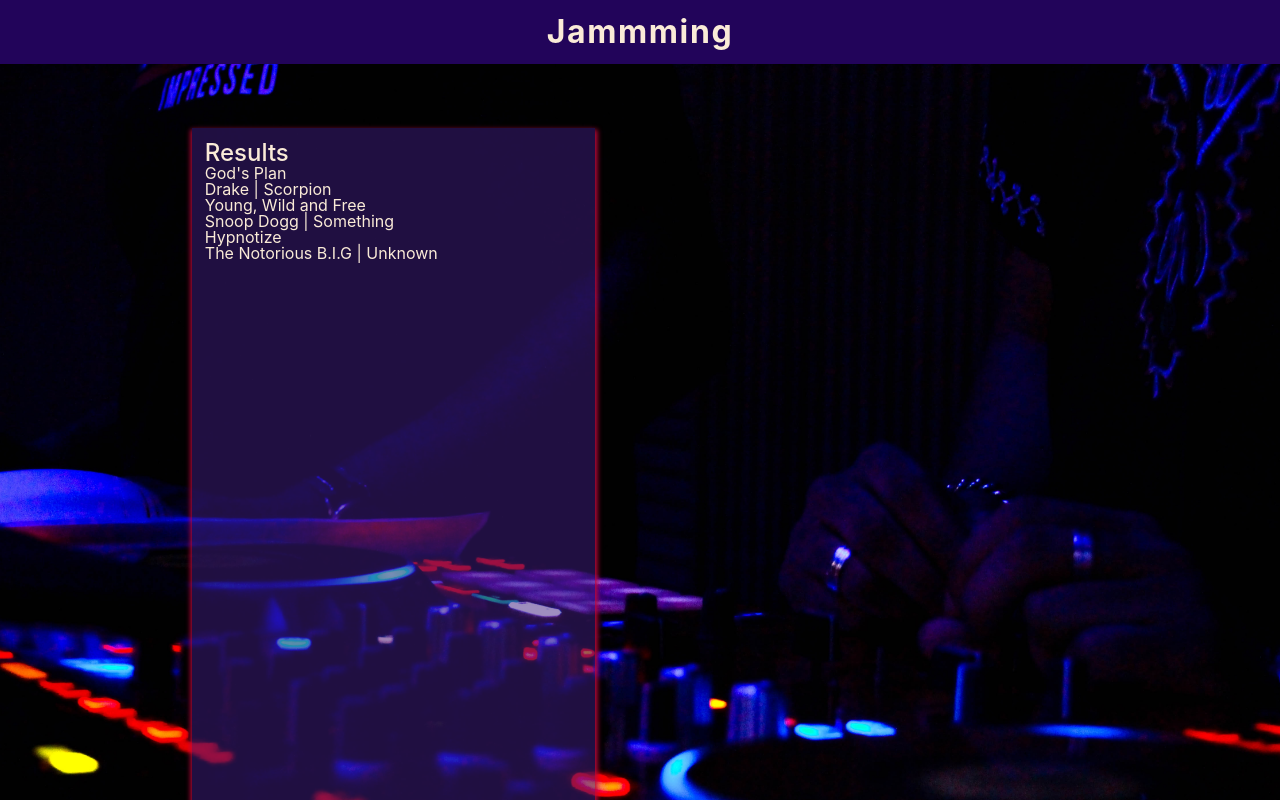
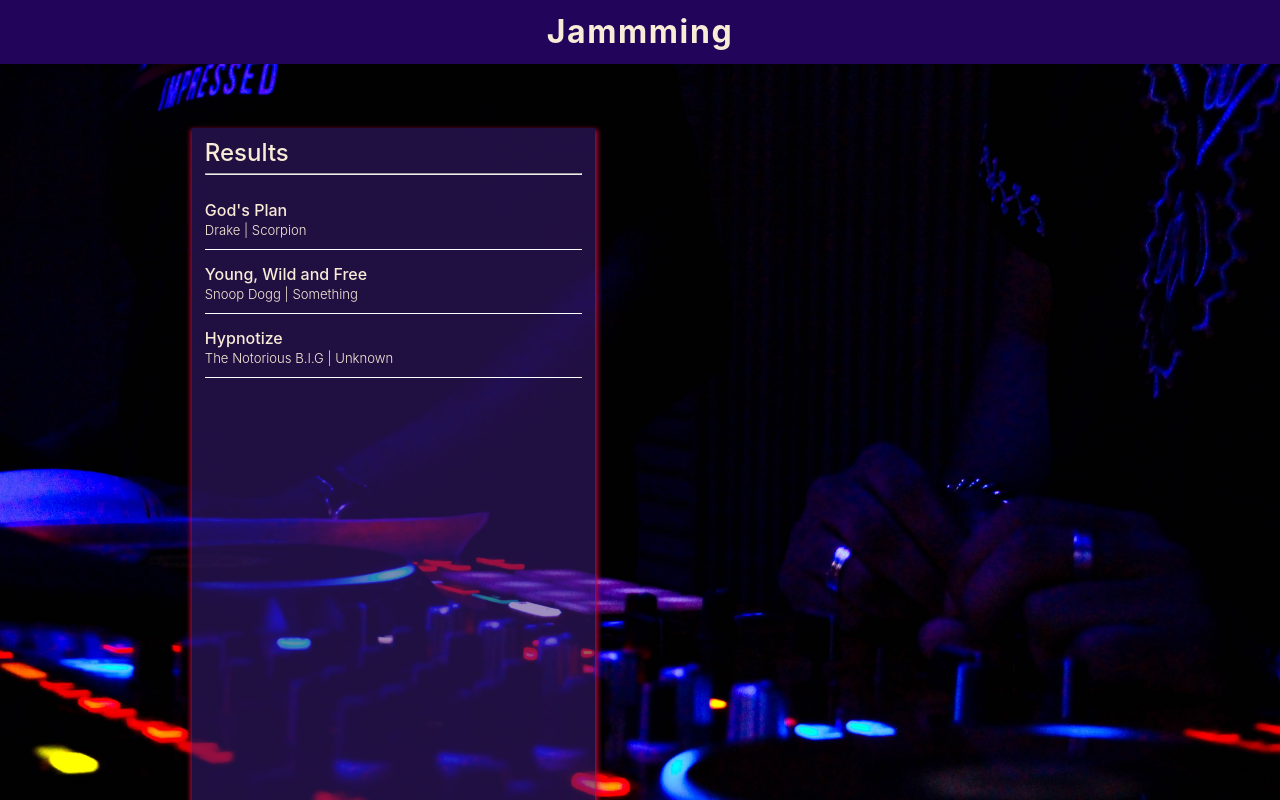
Before and after one commit to nikabazadze/jammming, a React (Create React App) app: page / in a window 1280 px wide. Shown: the top 800 px of the page. Built offline with nearby package versions, Linux system fonts and the light colour scheme.

Commit message:
Add styling to Tracklist and Track components

```diff
--- a/src/components/SearchResults/SearchResults.js
+++ b/src/components/SearchResults/SearchResults.js
@@ -7,6 +7,7 @@ function SearchResults(props) {
     return (
         <div className='searchResults'>
             <h2>Results</h2>
+            <hr />
             <TrackList tracks={props.searchResults} />
         </div>
     )
--- a/src/components/Track/Track.css
+++ b/src/components/Track/Track.css
@@ -0,0 +1,20 @@
+.track-container {
+    border-bottom: 0.9px solid white;
+    height: 4rem;
+}
+
+.track {
+    height: 100%;
+    padding: 1rem 0;
+}
+
+.track h3 {
+    font-size: 1rem;
+    font-weight: 500;
+    margin-bottom: 0.4rem;
+}
+
+.track p {
+    font-size: 0.82rem;
+    font-weight: 300;
+}
--- a/src/components/Track/Track.js
+++ b/src/components/Track/Track.js
@@ -3,9 +3,11 @@ import React from "react";
 
 function Track(props) {
     return (
-        <div className='track'>
-            <h3>{props.track.name}</h3>
-            <p>{props.track.artist} | {props.track.album}</p>
+        <div className='track-container'>
+            <div className='track'>
+                <h3>{props.track.name}</h3>
+                <p>{props.track.artist} | {props.track.album}</p>
+            </div>
         </div>
     )
 }
--- a/src/components/TrackList/TrackList.css
+++ b/src/components/TrackList/TrackList.css
@@ -0,0 +1,4 @@
+.tracklist {
+    margin-top: 0.7rem;
+    width: 100%;
+}
```
